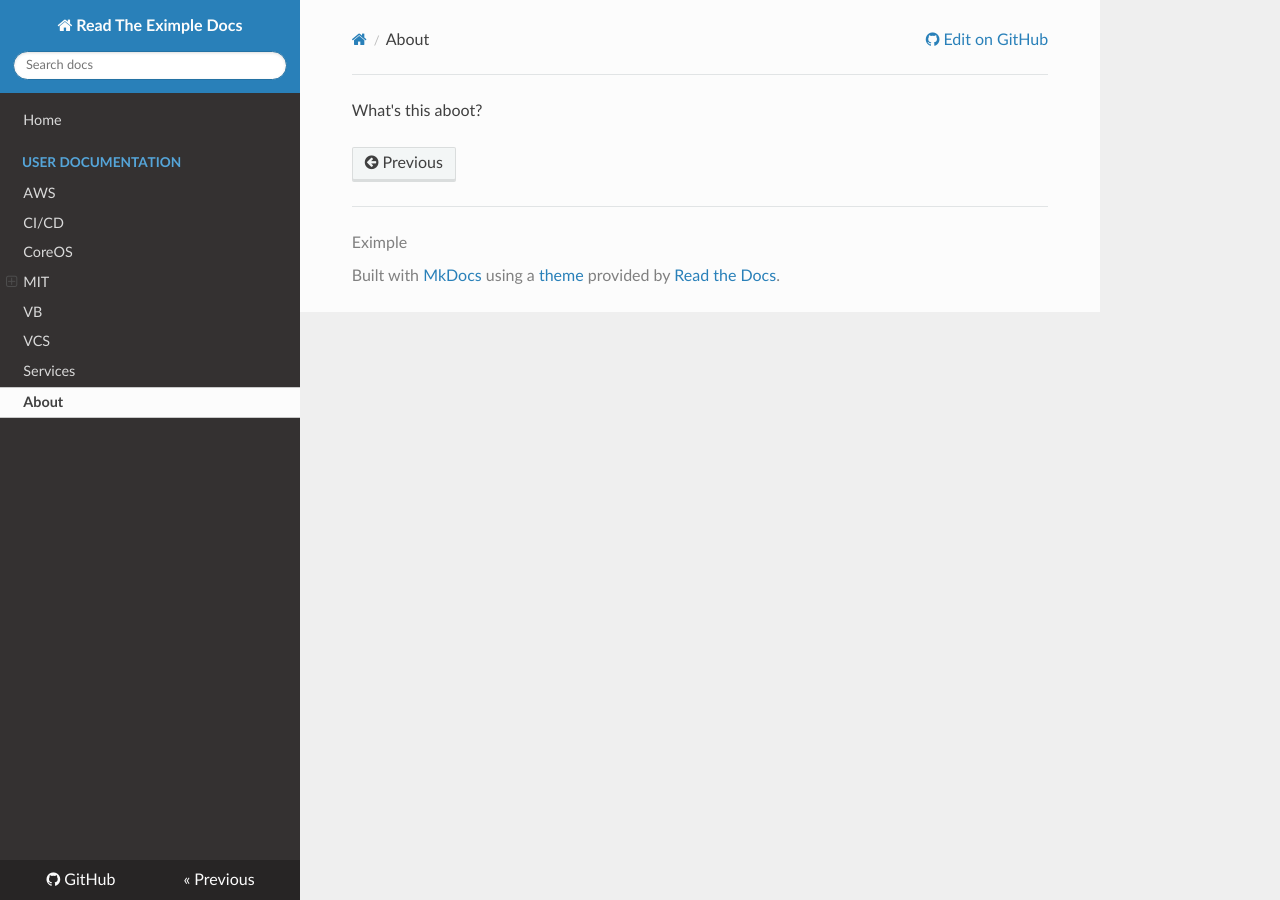
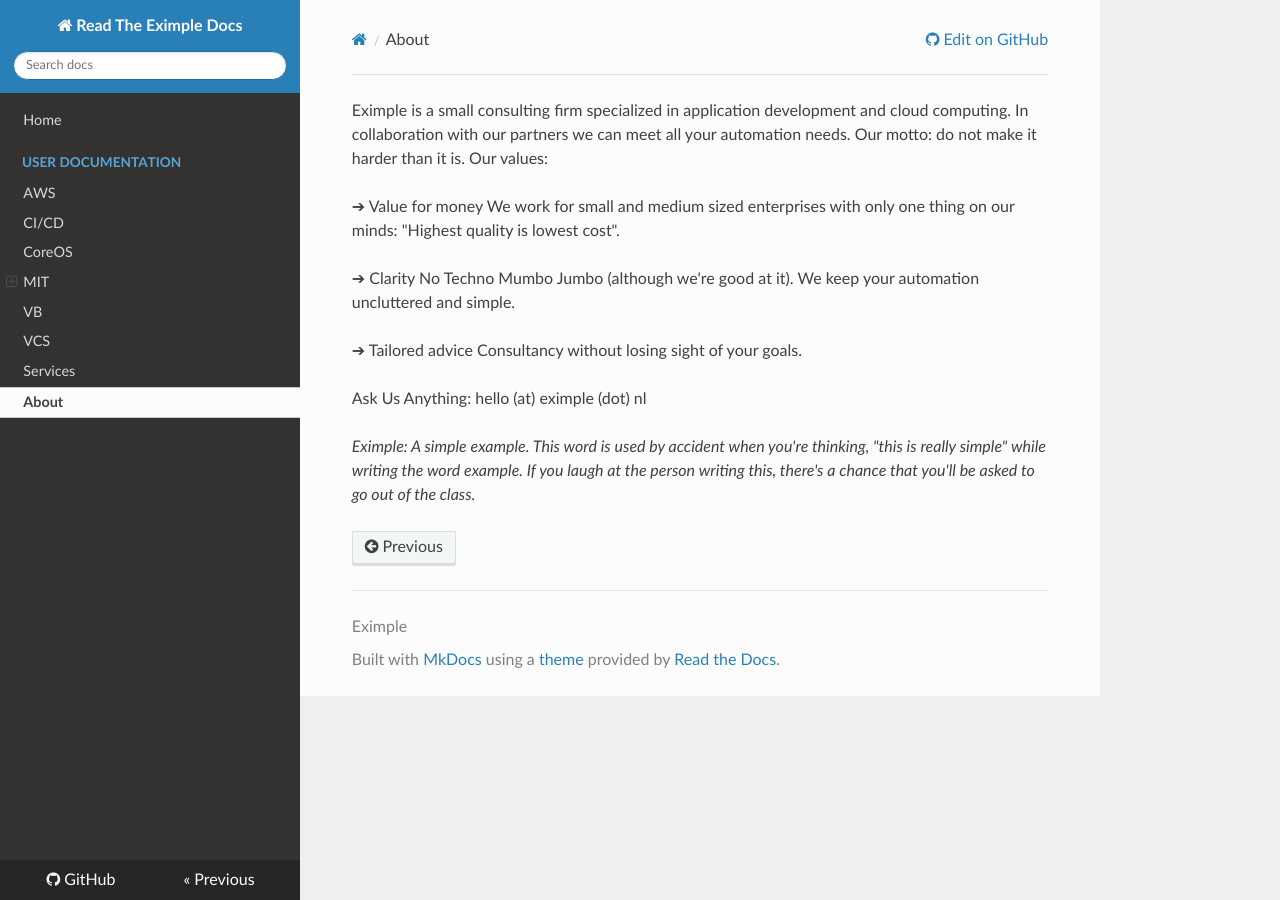
Before and after one commit to docunid/readthemanuals.md, an MkDocs documentation site: the page built from docs/about.md, in a window 1280 px wide. Built offline with MkDocs 1.6.1, drawn with Linux system fonts in a browser that asks for light colours; nearby versions of some CDN libraries; old or Windows-style settings are respelled for this version of MkDocs.

Commit message:
Update about.md

```diff
--- a/docs/about.md
+++ b/docs/about.md
@@ -1 +1,14 @@
-What's this aboot?
+Eximple is a small consulting firm specialized in application development and cloud computing. In collaboration with our partners we can meet all your automation needs. Our motto: do not make it harder than it is. Our values:
+
+➔ Value for money
+We work for small and medium sized enterprises with only one thing on our minds: "Highest quality is lowest cost".
+
+➔ Clarity
+No Techno Mumbo Jumbo (although we're good at it). We keep your automation uncluttered and simple.
+
+➔ Tailored advice
+Consultancy without losing sight of your goals.
+
+Ask Us Anything: hello (at) eximple (dot) nl
+
+_Eximple: A simple example. This word is used by accident when you're thinking, "this is really simple" while writing the word example. If you laugh at the person writing this, there's a chance that you'll be asked to go out of the class._
```
